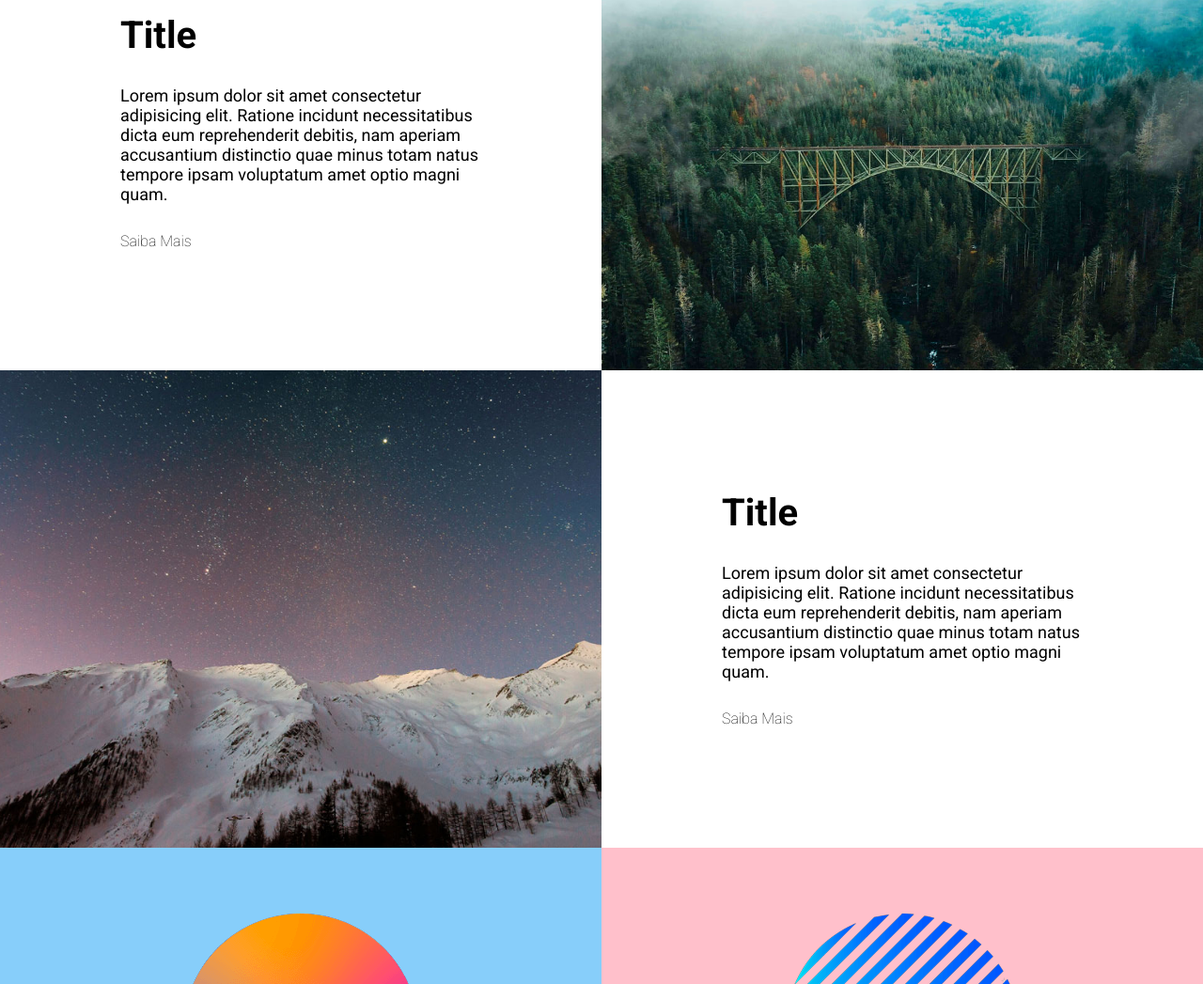
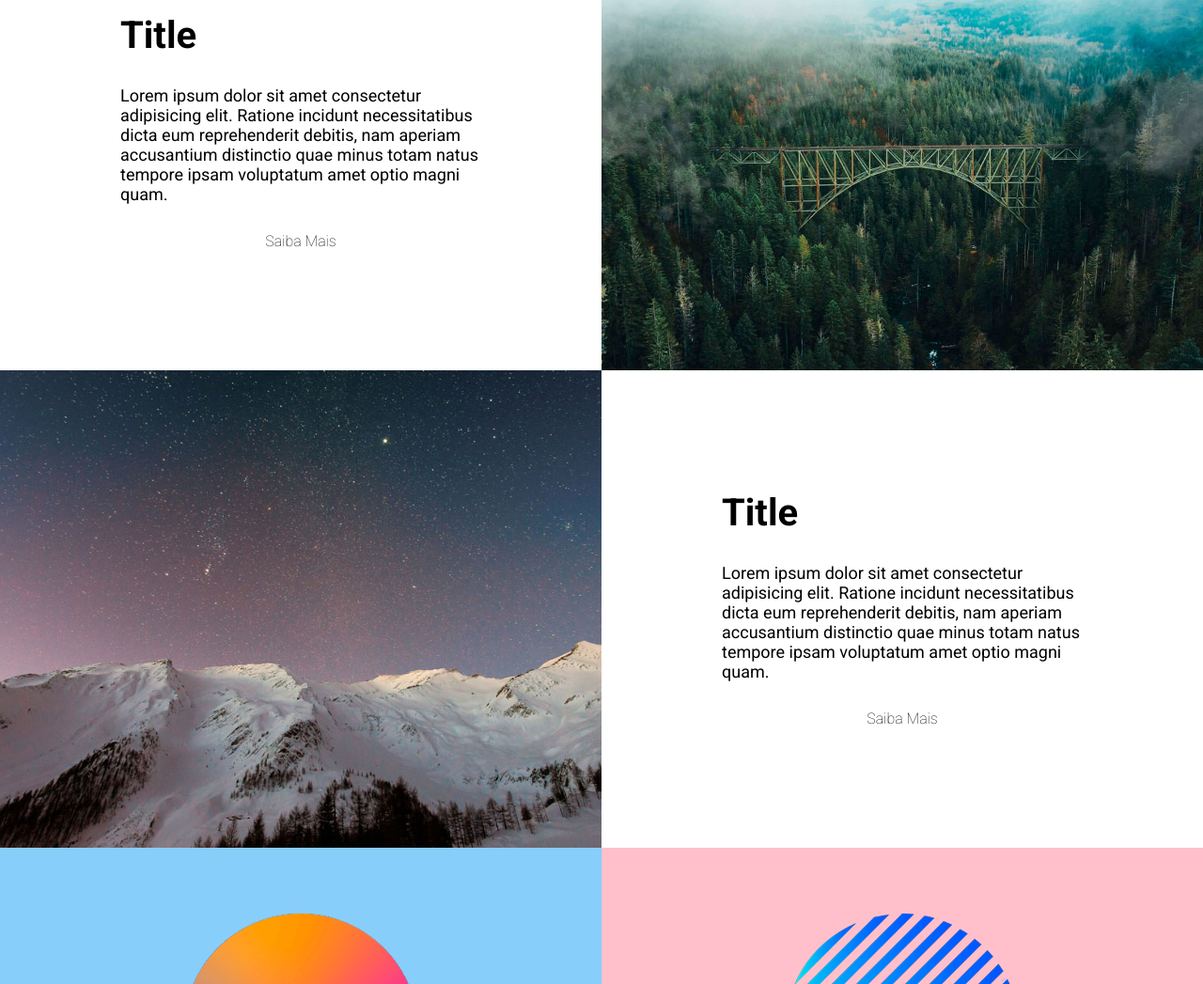
Before and after one commit to DevJoaoG/lp-agencia-xyz, a plain HTML site: page index.html in a window 1280 px wide. Shown: the part 845-1892 px from the top of the page at 94% size. Drawn offline with Linux system fonts and the light colour scheme.

Commit message:
fix style.css

```diff
--- a/src/css/style.css
+++ b/src/css/style.css
@@ -121,7 +121,7 @@ body {
 
 .about .item .btn-know-more {
     font-size: 1.6rem;
-    align-self: flex-start;
+    text-align: center;
 }
 
 .about .item .btn-know-more:hover {
```
